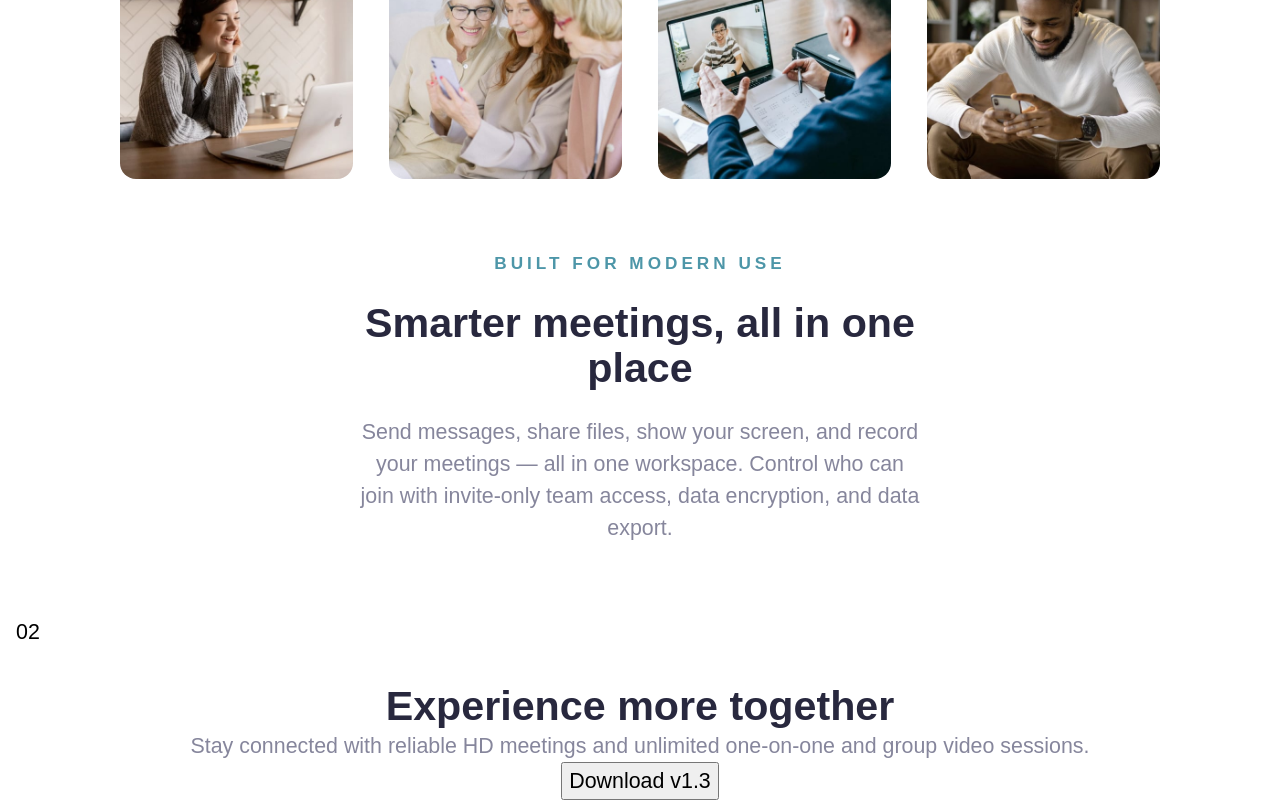
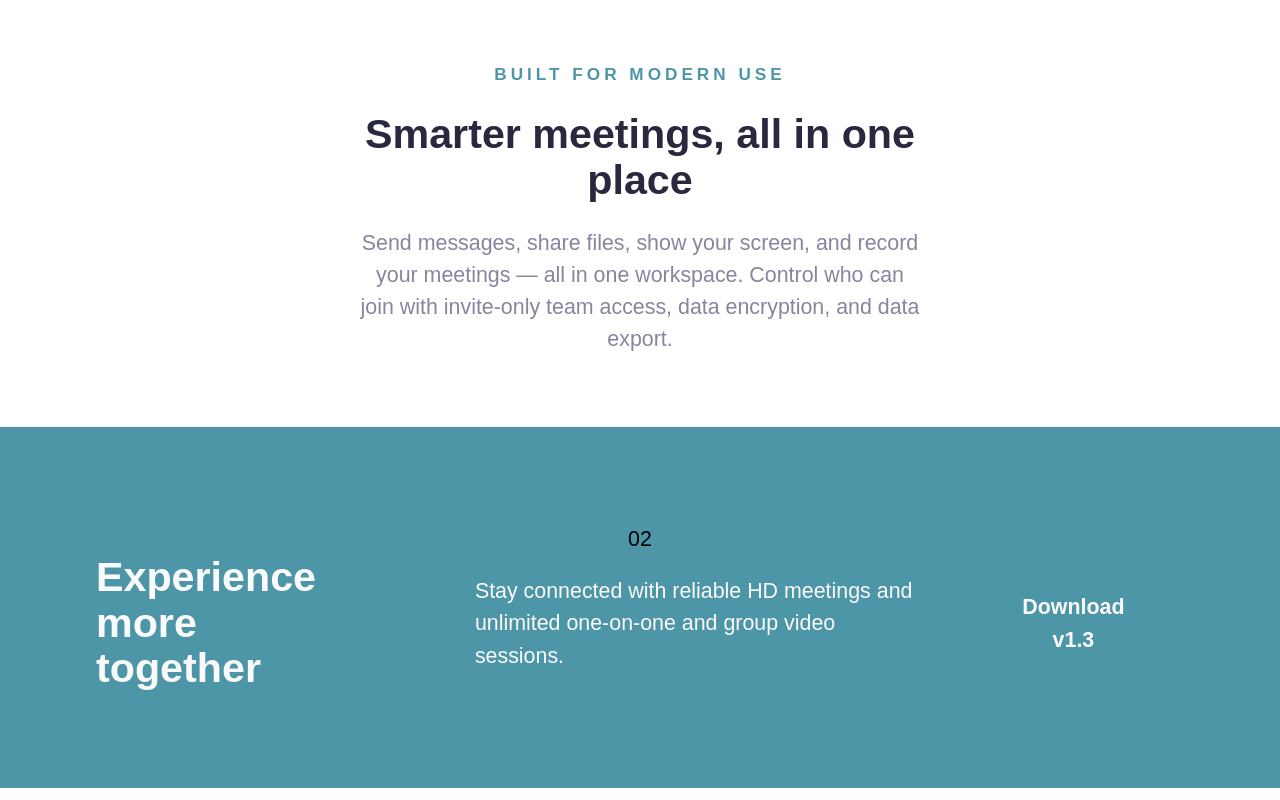
Before and after one commit to dwhenson/FEM-meet-landing, a website built with Parcel: page src/index.html in a window 1280 px wide. Shown: the part 1129-1929 px from the top of the page. Built offline with nearby package versions, Linux system fonts and the light colour scheme.

Commit message:
✅ ADD: button styles

```diff
--- a/src/index.html
+++ b/src/index.html
@@ -7,7 +7,7 @@
     <link rel="preconnect" href="https://fonts.googleapis.com" />
     <link rel="preconnect" href="https://fonts.gstatic.com" crossorigin />
     <link
-      href="https://fonts.googleapis.com/css2?family=Red+Hat+Display:wght@500;900&display=swap"
+      href="https://fonts.googleapis.com/css2?family=Red+Hat+Display:wght@400;900&display=swap"
       rel="stylesheet"
     />
     <link rel="stylesheet" href="scss/global.scss" />
@@ -38,8 +38,8 @@
           </p>
 
           <div class="split">
-            <button>Download v1.3</button>
-            <a href="/">What is it?</a>
+            <button class="button download">Download v1.3</button>
+            <a class="button link" href="/">What is it?</a>
           </div>
         </div>
       </section>
@@ -77,15 +77,18 @@
       </section>
     </main>
 
-    <footer class="split flow-content">
+    <footer class="[ flow-content ][ footer ]">
       02
-      <div class="container">
-        <h2>Experience more together</h2>
+      <div class="[ container split ][ text ]">
+        <h2>
+          Experience more <br />
+          together
+        </h2>
         <p>
           Stay connected with reliable HD meetings and unlimited one-on-one and
           group video sessions.
         </p>
-        <button>Download v1.3</button>
+        <button class="button download">Download v1.3</button>
       </div>
     </footer>
   </body>
--- a/src/scss/abstracts/_variables.scss
+++ b/src/scss/abstracts/_variables.scss
@@ -30,4 +30,10 @@
   --step-2: clamp(1.62rem, calc(1.47rem + 0.76vw), 2.15rem);
   --step-3: clamp(1.94rem, calc(1.73rem + 1.06vw), 2.69rem);
   --step-4: clamp(2.8rem, calc(2.4rem + 2vw), 4.2rem);
+
+  /* Box shadow */
+  --shadow-color: 240, 10%, 57%;
+  --shadow-elevation-low: 0.3px 0.5px 0.8px hsl(var(--shadow-color) / 0.14),
+    0.6px 1px 1.6px -0.5px hsl(var(--shadow-color) / 0.28),
+    1.2px 2.1px 3.3px -1px hsl(var(--shadow-color) / 0.42);
 }
--- /dev/null
+++ b/src/scss/blocks/_button.scss
@@ -0,0 +1,25 @@
+.button {
+  display: block;
+  border: 0;
+  border-radius: 99999px;
+  background-color: var(--clr-bg, var(--clr-primary-100));
+  transition: background-color 250ms;
+  font-weight: 900;
+  text-decoration: none;
+  color: var(--clr-secondary-100);
+  padding-inline: var(--space-s);
+  padding-block: calc(var(--space-xxs));
+
+  &:is(:hover, :focus) {
+    --clr-bg: var(--clr-secondary-200);
+    cursor: pointer;
+  }
+
+  &.link {
+    --clr-bg: var(--clr-primary-200);
+
+    &:is(:hover, :focus) {
+      --clr-bg: var(--clr-secondary-300);
+    }
+  }
+}
--- /dev/null
+++ b/src/scss/blocks/_footer.scss
@@ -0,0 +1,28 @@
+@use "../abstracts/breakpoints" as *;
+
+.footer {
+  --container-max: min(100%, 75rem);
+
+  grid-column: 1 / -1;
+  padding: var(--space-xl);
+  background-color: var(--clr-primary-100);
+
+  :is(h2, p) {
+    color: var(--clr-secondary-100);
+
+
+    @include respond-to("large") {
+      text-align: start;
+    }
+  }
+
+  .text {
+    --bespoke-gap: var(--space-m);
+
+
+    p {
+      max-inline-size: min(100%, 27.5rem);
+      font-weight: 5       00;
+    }
+  }
+}
--- a/src/scss/blocks/features.scss
+++ b/src/scss/blocks/features.scss
@@ -2,7 +2,7 @@
 
 .features {
   .images {
-    --container-max: min(100%, 65rem);
+    --container-max: min(100%, 75rem);
     --bespoke-gap: var(--space-s);
 
     display: grid;
--- a/src/scss/global.scss
+++ b/src/scss/global.scss
@@ -33,6 +33,8 @@ Blocks
 @use "blocks/header";
 @use "blocks/banner";
 @use "blocks/features";
+@use "blocks/footer";
+@use "blocks/button";
 
 /* Base Styles
 ================================================== */
--- a/src/scss/utilities/_split.scss
+++ b/src/scss/utilities/_split.scss
@@ -1,14 +1,14 @@
 /* Align flex children at small and large viewports */
+@use "../abstracts/breakpoints" as *;
 
 .split {
   display: flex;
-  flex-wrap: wrap;
-  // flex-direction: column;
+  flex-direction: column;
   align-items: center;
   justify-content: space-between;
-  gap: var(--bespoke-gap, var(--space-s))
+  gap: var(--bespoke-gap, var(--space-s));
 
-  // @include respond-to("medium") {
-  //   flex-direction: row;
-  // }
+  @include respond-to("large") {
+    flex-direction: row;
+  }
 }
```
